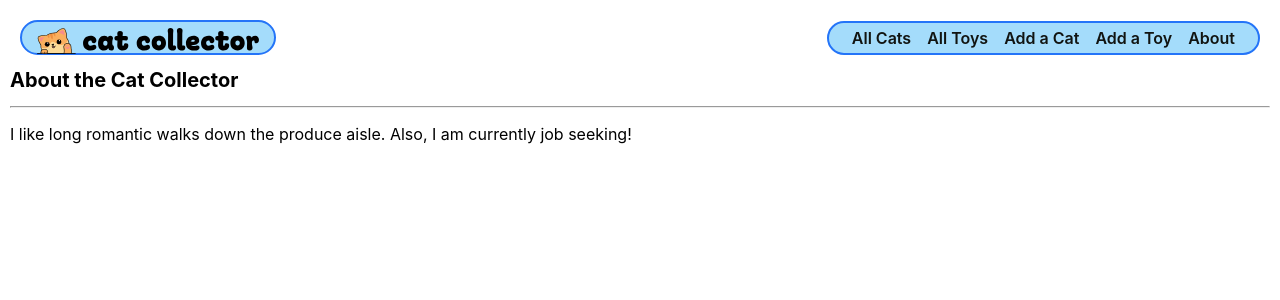
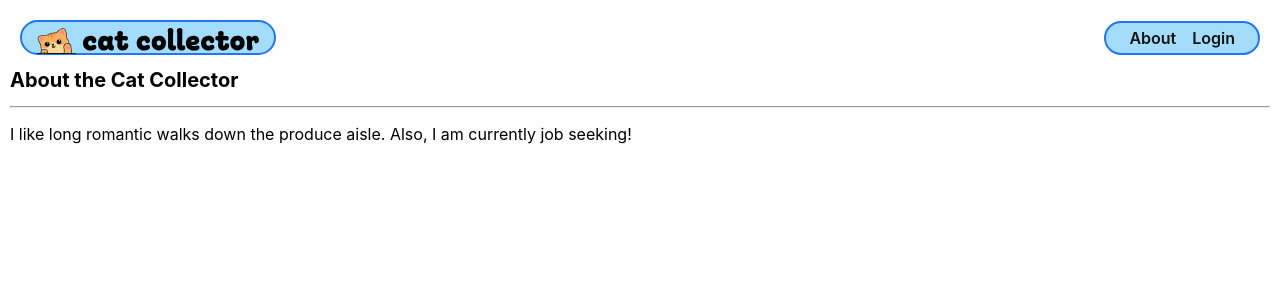
Before and after one commit to ryandeist/django-crud-app-cat-collector, a Django app: template main_app/templates/about.html in a window 1280 px wide. Shown: the top 300 px of the page. Run offline with Django 4.2, Linux system fonts and the light colour scheme; the template is opened without the code that fills it, so the values that code supplies are empty.

Commit message:
Conditional Rendering for Nav and Homepage.

```diff
--- a/main_app/templates/base.html
+++ b/main_app/templates/base.html
@@ -21,11 +21,16 @@
             </div>
             <nav>
                 <ul>
-                    <li><a href="{% url 'cat-index' %}">All Cats</a></li>
-                    <li><a href="{% url 'toy-index' %}">All Toys</a></li>
-                    <li><a href="{% url 'cat-create' %}">Add a Cat</a></li>
-                    <li><a href="{% url 'toy-create' %}">Add a Toy</a></li>
-                    <li><a href="{% url 'about' %}">About</a></li>
+                    {% if user.is_authenticated %}
+                        <li><a href="{% url 'cat-index' %}">All Cats</a></li>
+                        <li><a href="{% url 'toy-index' %}">All Toys</a></li>
+                        <li><a href="{% url 'cat-create' %}">Add a Cat</a></li>
+                        <li><a href="{% url 'toy-create' %}">Add a Toy</a></li>
+                        <li><a href="{% url 'about' %}">About</a></li>
+                    {% else %}
+                        <li><a href="{% url 'about' %}">About</a></li>
+                        <li><a href="{% url 'home' %}">Login</a></li>
+                    {% endif %}
                 </ul>
             </nav>
         </header>
--- a/main_app/templates/home.html
+++ b/main_app/templates/home.html
@@ -12,6 +12,7 @@
     <img src="{% static 'images/logotype.svg' %}" alt="Text reads: Cat Collector" />
 </section>
 
+{% if not user.is_authenticated %}
 <section>
     <form action="{% url 'home' %}" method="post" class="login">
         <h1>Login</h1>
@@ -20,5 +21,6 @@
         <button type="submit" class="btn submit">Login</button>
     </form>
 </section>
+{% endif %}
 
 {% endblock %}
```
